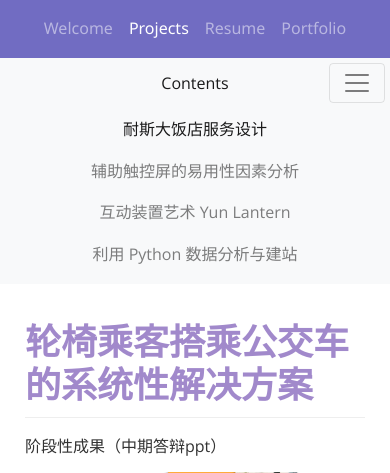
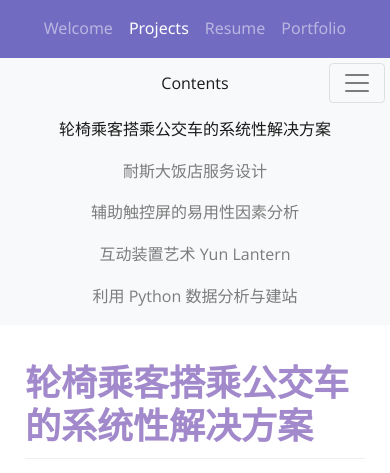
Before and after one commit to shing19/portfolio, a Flask app: page /design in a window 390 px wide, after a click that opens the changed part. Shown: the top 473 px of the page. Run offline with Flask 2, Linux system fonts and the light colour scheme; some libraries are stand-ins or nearby versions.

Commit message:
phone view

```diff
--- a/app/templates/design.html
+++ b/app/templates/design.html
@@ -20,7 +20,10 @@
     <div class="collapse navbar-collapse" id="navbarTogglerDemo02">
       <ul class="navbar-nav mr-auto mt-2 mt-lg-0" id='nav-content'>
         <li class="nav-item active">
-          <a class="nav-link active" id="v-pills-project4-tab" data-toggle="pill" href="#v-pills-project4" role="tab" aria-controls="v-pills-project4" aria-selected="true">耐斯大饭店服务设计<span class="sr-only">(current)</span></a>
+          <a class="nav-link active" id="v-pills-project5-tab" data-toggle="pill" href="#v-pills-project5" role="tab" aria-controls="v-pills-project5" aria-selected="false">轮椅乘客搭乘公交车的系统性解决方案</a>
+        </li>
+        <li class="nav-item">
+          <a class="nav-link" id="v-pills-project4-tab" data-toggle="pill" href="#v-pills-project4" role="tab" aria-controls="v-pills-project4" aria-selected="true">耐斯大饭店服务设计<span class="sr-only">(current)</span></a>
         </li>
         <li class="nav-item">
           <a class="nav-link" id="v-pills-project3-tab" data-toggle="pill" href="#v-pills-project3" role="tab" aria-controls="v-pills-project3" aria-selected="false">辅助触控屏的易用性因素分析</a>
```
